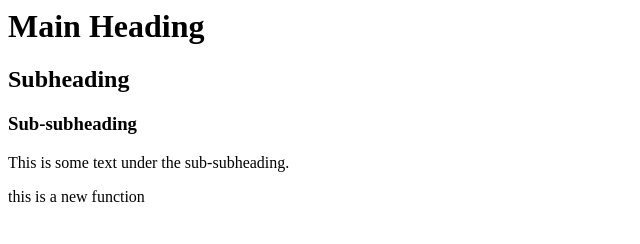
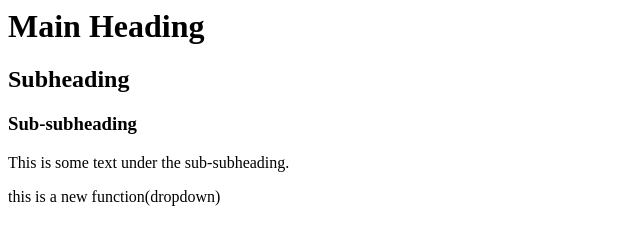
Before and after one commit to sa-Hitesh-k/Localrepo, a plain HTML site: page index.html in a window 1280 px wide. Shown: the full height of the page, 0-640 px from the left. Drawn offline with Linux system fonts and the light colour scheme.

```diff
--- a/index.html
+++ b/index.html
@@ -2,4 +2,4 @@
 <h2>Subheading</h2>
 <h3>Sub-subheading</h3>
 <p>This is some text under the sub-subheading.</p>
-<p>this is a new function</p>
+<p>this is a new function(dropdown)</p>
```
